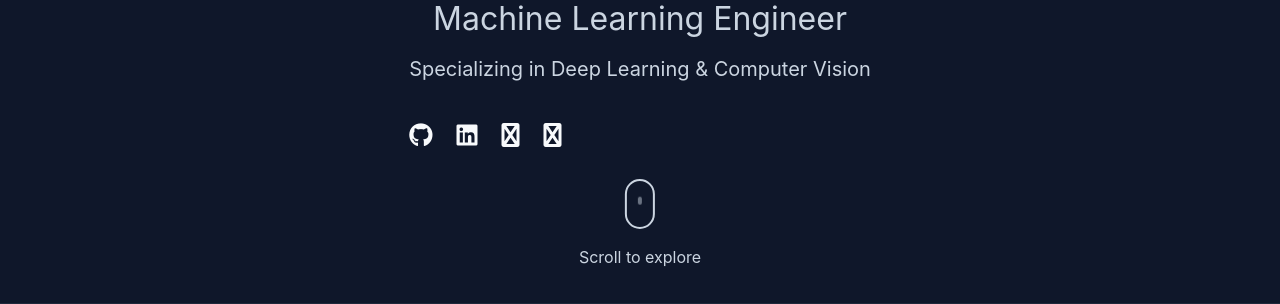
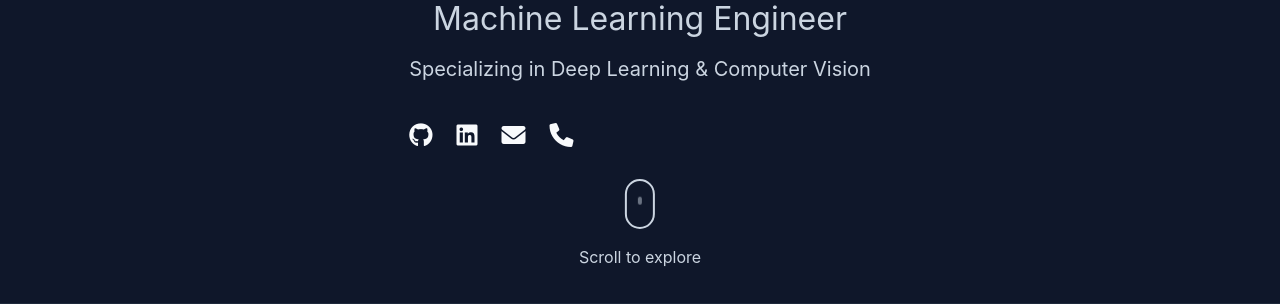
Before and after one commit to Philomathic01/Portfolio1, a Django app: page / in a window 1280 px wide. Shown: the part 497-801 px from the top of the page. Run offline with Django 5.2, Linux system fonts and the light colour scheme.

Commit message:
Update index.html

```diff
--- a/main/templates/main/index.html
+++ b/main/templates/main/index.html
@@ -27,10 +27,10 @@
                 <p class="specialization">Specializing in Deep Learning & Computer Vision</p>
             </div>
             <div class="social-links">
-                <a href="https://github.com/Philomathic01" class="social-icon"><i class="fab fa-github"></i></a>
-                <a href="https://www.linkedin.com/in/kishan-curaj-cs/" class="social-icon"><i class="fab fa-linkedin"></i></a>
-                <a href="mailto:kishan.curaj.cs@gmail.com" class="social-icon"><i class="fab fa-envelope"></i></a>
-                <a href="+918299818881" class="social-icon"><i class="fab fa-phone"></i></a>
+              <a href="https://github.com/Philomathic01" class="social-icon"><i class="fab fa-github"></i></a>
+              <a href="https://www.linkedin.com/in/kishan-curaj-cs/" class="social-icon"><i class="fab fa-linkedin"></i></a>
+              <a href="mailto:kishan.curaj.cs@gmail.com" class="social-icon"><i class="fas fa-envelope"></i></a>
+              <a href="tel:+918299818881" class="social-icon"><i class="fas fa-phone"></i></a>
             </div>
         </div>
         <div class="scroll-indicator">
```
